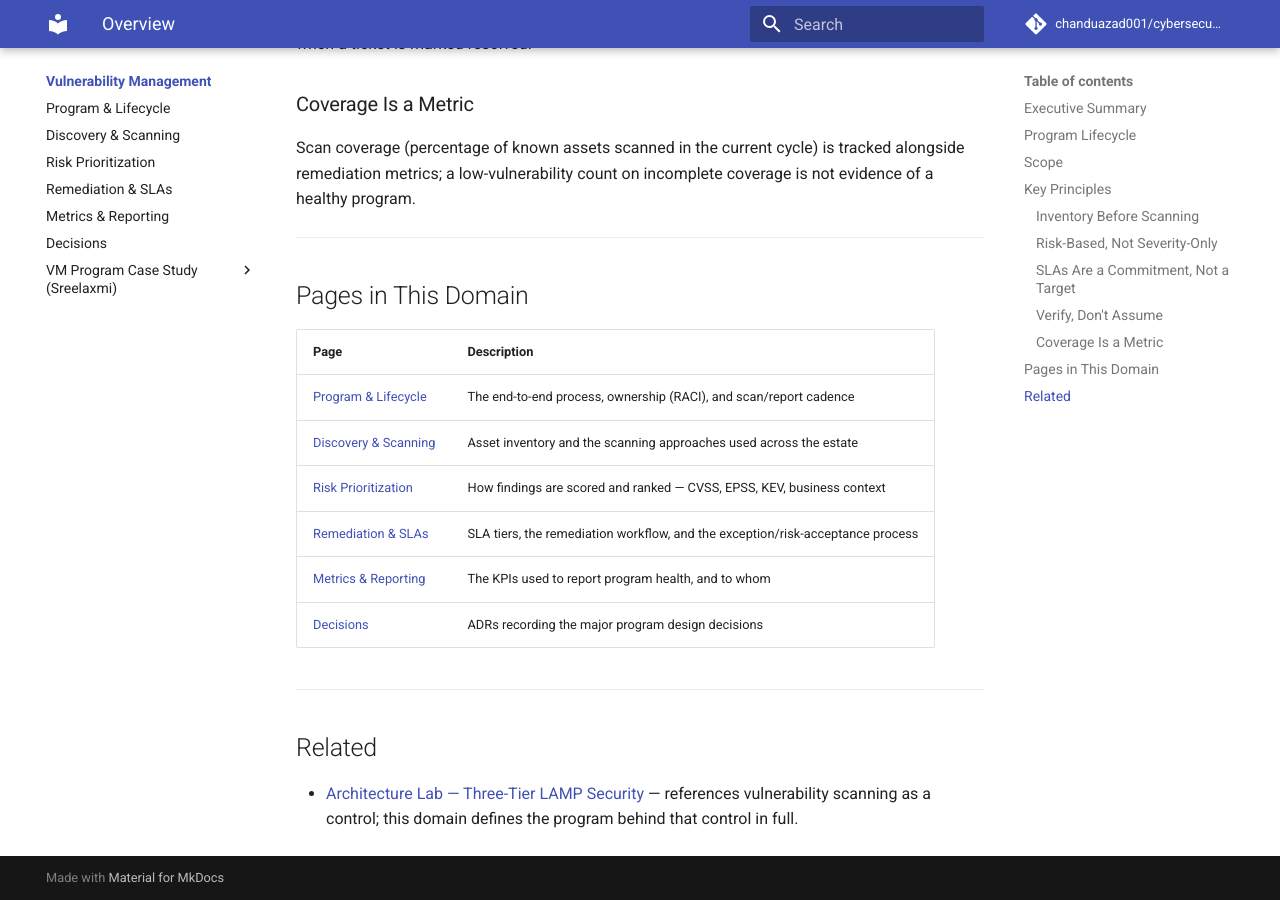
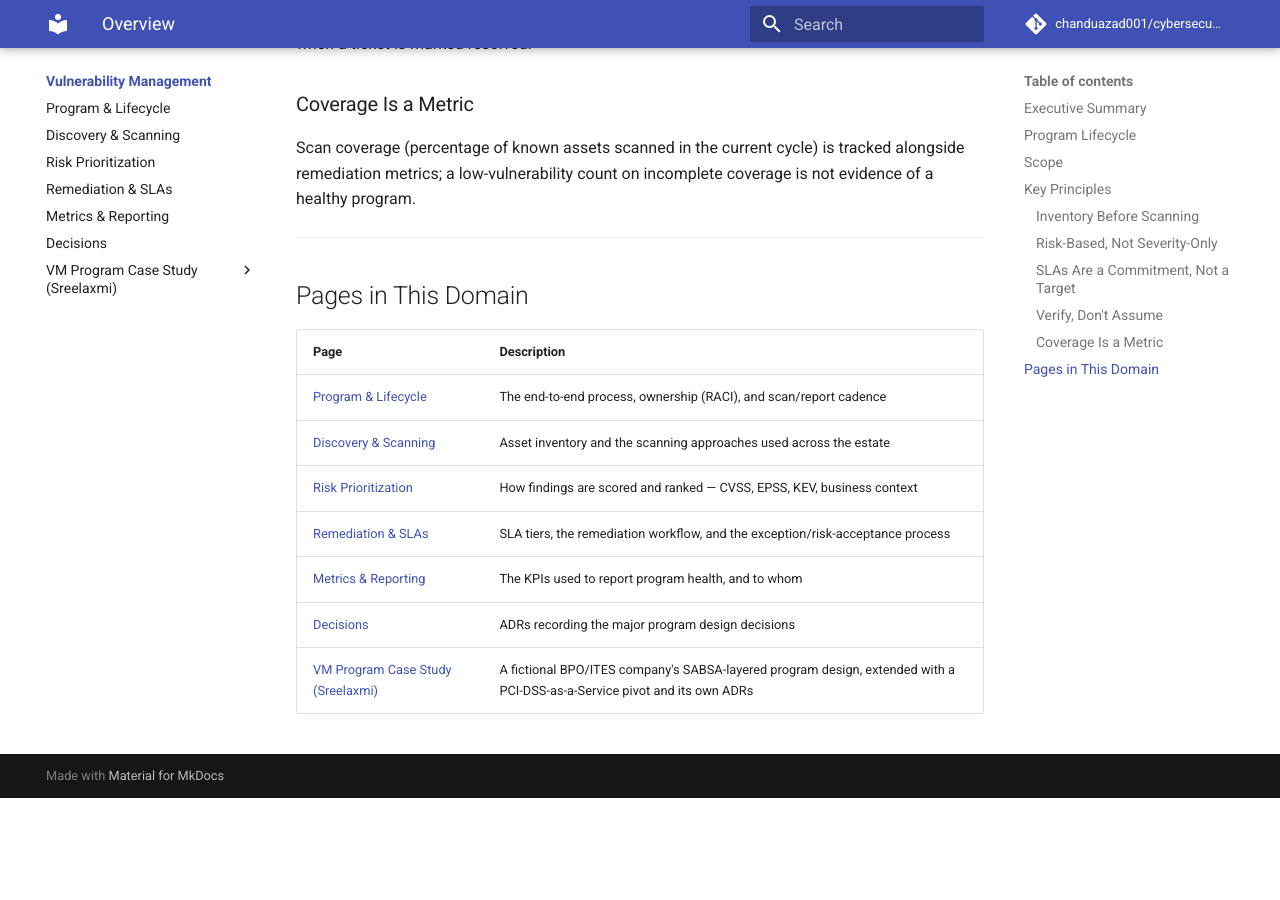
Before and after one commit to chanduazad001/cybersecurity-architecture-lab, an MkDocs documentation site: the page built from docs/vulnerability-management/index.md, in a window 1280 px wide and 900 px high, scrolled down 1953 px. Built offline with MkDocs 1.6.1 and Material for MkDocs 9.7.7, drawn with Linux system fonts in a browser that asks for light colours; comment, search, counter and statistics services are not loaded; after the commit the page ends 2751 px from its top, so only the background shows below that.

Commit message:
Update VM domain index: drop three-tier LAMP reference, add case study
Removes the stale Related-section link to the Architecture Lab
three-tier LAMP security page and instead lists the Sreelaxmi VM
program case study in the domain's own page table, since it now
lives nested under this section.

Co-Authored-By: Claude Sonnet 5 <noreply@anthropic.com>

```diff
--- a/docs/vulnerability-management/index.md
+++ b/docs/vulnerability-management/index.md
@@ -99,11 +99,4 @@ incomplete coverage is not evidence of a healthy program.
 | [Remediation & SLAs](remediation-slas.md) | SLA tiers, the remediation workflow, and the exception/risk-acceptance process |
 | [Metrics & Reporting](metrics-reporting.md) | The KPIs used to report program health, and to whom |
 | [Decisions](decisions.md) | ADRs recording the major program design decisions |
-
----
-
-## Related
-
-* [Architecture Lab — Three-Tier LAMP Security](https://chanduazad001.github.io/architecture-lab/architecture/three-tier-lamp/security/) —
-  references vulnerability scanning as a control; this domain defines the
-  program behind that control in full.
+| [VM Program Case Study (Sreelaxmi)](../00-charter-and-business-case.md) | A fictional BPO/ITES company's SABSA-layered program design, extended with a PCI-DSS-as-a-Service pivot and its own ADRs |
```
